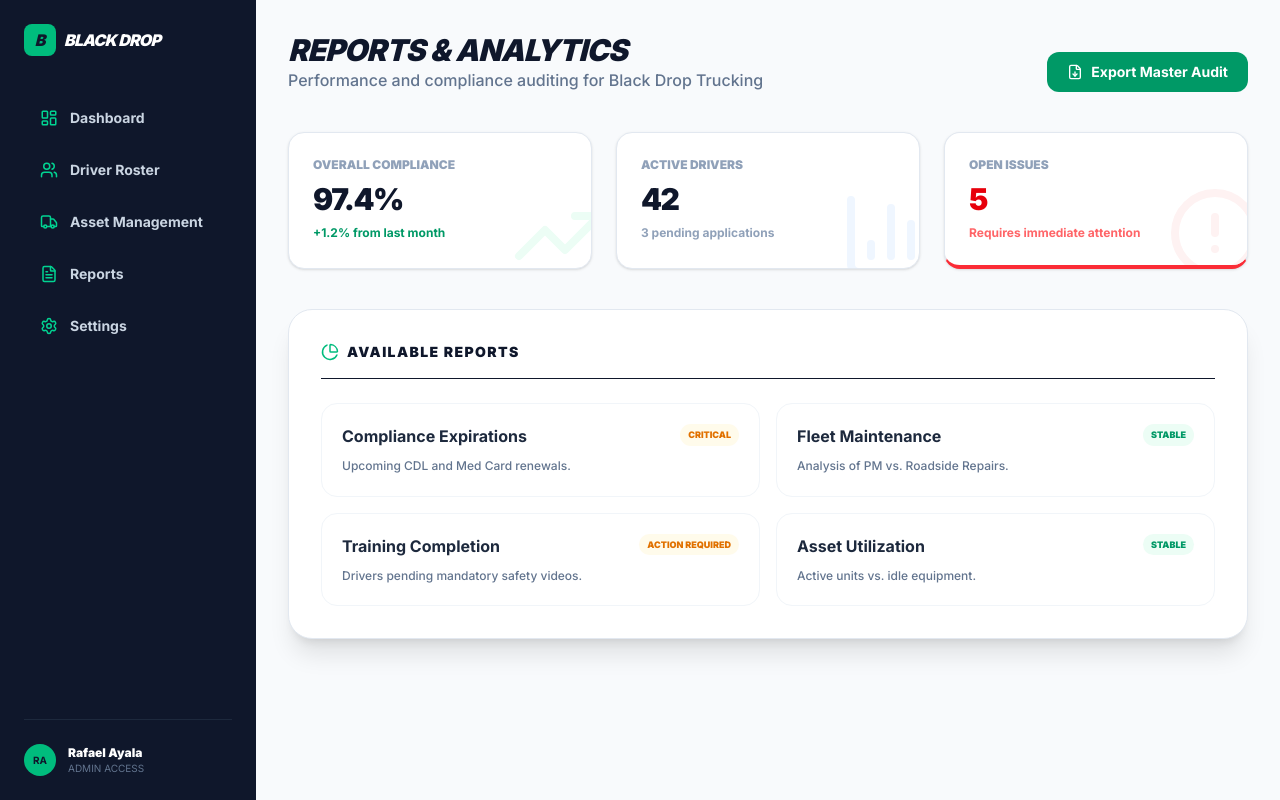
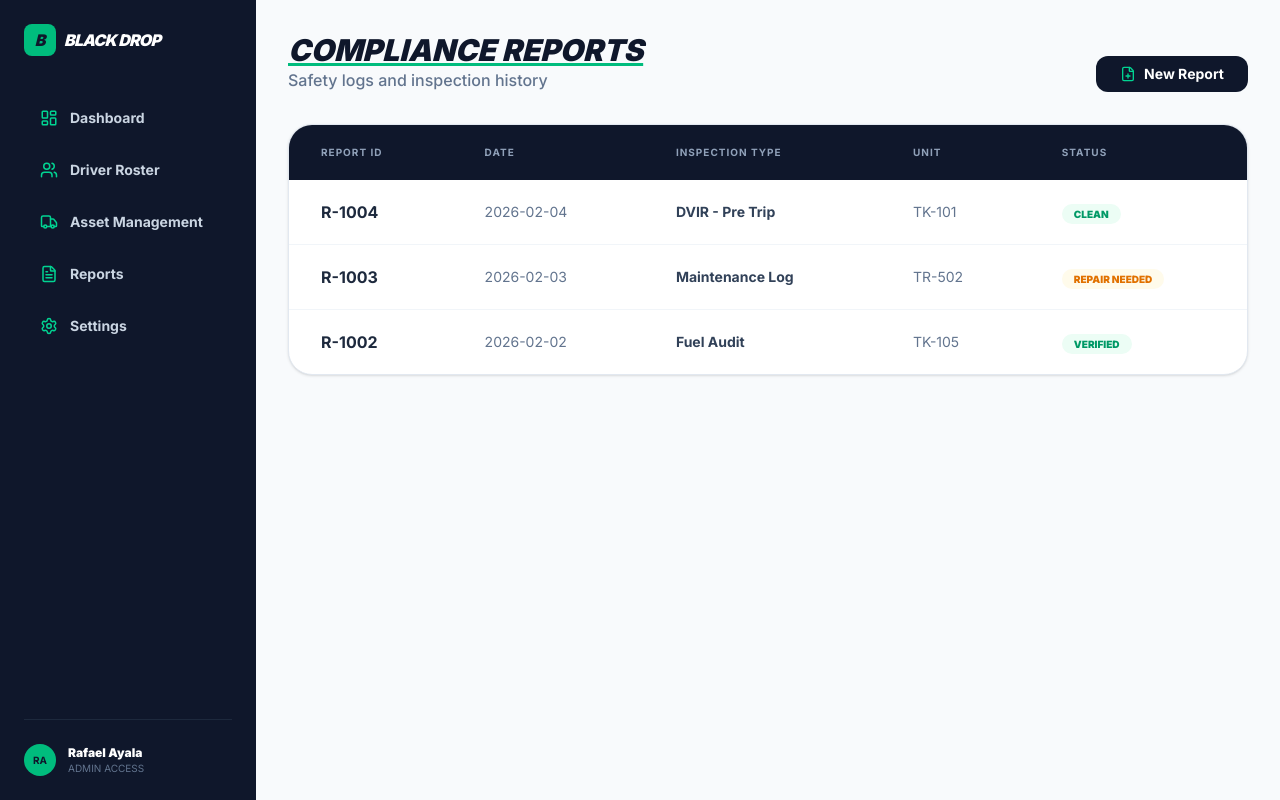
Before and after one commit to rafa09122007-svg/black-drop-compliance, a Next.js app: page /reports in a window 1280 px wide. Built offline with nearby package versions, Linux system fonts and the light colour scheme.

Commit message:
Added reports dashboard for safety logs

```diff
--- a/app/reports/page.tsx
+++ b/app/reports/page.tsx
@@ -1,69 +1,53 @@
 "use client";
-import { BarChart3, PieChart, FileDown, TrendingUp, AlertCircle } from 'lucide-react';
+import * as Lucide from 'lucide-react';
 
-export default function Reports() {
-  const reportCategories = [
-    { title: "Compliance Expirations", description: "Upcoming CDL and Med Card renewals.", status: "Critical" },
-    { title: "Fleet Maintenance", description: "Analysis of PM vs. Roadside Repairs.", status: "Stable" },
-    { title: "Training Completion", description: "Drivers pending mandatory safety videos.", status: "Action Required" },
-    { title: "Asset Utilization", description: "Active units vs. idle equipment.", status: "Stable" },
+export default function ReportsPage() {
+  const reports = [
+    { id: "R-1004", date: "2026-02-04", type: "DVIR - Pre Trip", status: "Clean", unit: "TK-101" },
+    { id: "R-1003", date: "2026-02-03", type: "Maintenance Log", status: "Repair Needed", unit: "TR-502" },
+    { id: "R-1002", date: "2026-02-02", type: "Fuel Audit", status: "Verified", unit: "TK-105" },
   ];
 
   return (
     <div className="p-8 bg-slate-50 min-h-screen">
-      <div className="max-w-6xl mx-auto">
-        <header className="flex justify-between items-end mb-10">
+      <div className="max-w-5xl mx-auto">
+        <header className="flex justify-between items-end mb-8">
           <div>
-            <h1 className="text-3xl font-black text-slate-900 tracking-tight uppercase italic">Reports & Analytics</h1>
-            <p className="text-slate-500 font-medium">Performance and compliance auditing for Black Drop Trucking</p>
+            <h1 className="text-3xl font-black text-slate-900 uppercase italic underline decoration-emerald-500">Compliance Reports</h1>
+            <p className="text-slate-500 font-medium">Safety logs and inspection history</p>
           </div>
-          <button className="bg-emerald-600 text-white px-5 py-2.5 rounded-xl font-bold text-sm hover:bg-emerald-700 transition-all flex items-center gap-2">
-            <FileDown size={16} /> Export Master Audit
+          <button className="bg-slate-900 text-white px-6 py-2 rounded-xl font-bold text-sm flex items-center gap-2">
+            <Lucide.FilePlus size={16} className="text-emerald-400" /> New Report
           </button>
         </header>
 
-        {/* High-Level KPI Grid */}
-        <div className="grid grid-cols-1 md:grid-cols-3 gap-6 mb-10">
-          <div className="bg-white p-6 rounded-2xl border border-slate-200 shadow-sm relative overflow-hidden">
-            <TrendingUp className="absolute -right-4 -bottom-4 text-emerald-50 w-24 h-24" />
-            <p className="text-xs font-black text-slate-400 uppercase mb-2">Overall Compliance</p>
-            <p className="text-3xl font-black text-slate-900 tracking-tighter">97.4%</p>
-            <p className="text-xs text-emerald-600 font-bold mt-2">+1.2% from last month</p>
-          </div>
-          <div className="bg-white p-6 rounded-2xl border border-slate-200 shadow-sm relative overflow-hidden">
-            <BarChart3 className="absolute -right-4 -bottom-4 text-blue-50 w-24 h-24" />
-            <p className="text-xs font-black text-slate-400 uppercase mb-2">Active Drivers</p>
-            <p className="text-3xl font-black text-slate-900 tracking-tighter">42</p>
-            <p className="text-xs text-slate-400 font-bold mt-2">3 pending applications</p>
-          </div>
-          <div className="bg-white p-6 rounded-2xl border border-slate-200 shadow-sm relative overflow-hidden border-b-4 border-b-red-500">
-            <AlertCircle className="absolute -right-4 -bottom-4 text-red-50 w-24 h-24" />
-            <p className="text-xs font-black text-slate-400 uppercase mb-2">Open Issues</p>
-            <p className="text-3xl font-black text-red-600 tracking-tighter">5</p>
-            <p className="text-xs text-red-400 font-bold mt-2">Requires immediate attention</p>
-          </div>
-        </div>
-
-        {/* Report Menu */}
-        <div className="bg-white rounded-3xl border border-slate-200 shadow-xl p-8">
-          <h3 className="font-black text-slate-900 uppercase tracking-widest text-sm mb-6 border-b pb-4 flex items-center gap-2">
-            <PieChart size={18} className="text-emerald-500" /> Available Reports
-          </h3>
-          <div className="grid grid-cols-1 sm:grid-cols-2 gap-4">
-            {reportCategories.map((report) => (
-              <div key={report.title} className="p-5 border border-slate-100 rounded-2xl hover:bg-slate-50 transition-all cursor-pointer group">
-                <div className="flex justify-between items-start mb-2">
-                  <h4 className="font-bold text-slate-800 group-hover:text-emerald-600 transition-colors">{report.title}</h4>
-                  <span className={`text-[9px] font-black px-2 py-1 rounded-full uppercase ${
-                    report.status === 'Stable' ? 'bg-emerald-50 text-emerald-600' : 'bg-amber-50 text-amber-600'
-                  }`}>
-                    {report.status}
-                  </span>
-                </div>
-                <p className="text-xs text-slate-500 font-medium leading-relaxed">{report.description}</p>
-              </div>
-            ))}
-          </div>
+        <div className="bg-white rounded-3xl border border-slate-200 shadow-sm overflow-hidden">
+          <table className="w-full text-left">
+            <thead>
+              <tr className="bg-slate-900 text-[10px] uppercase text-slate-400 font-bold tracking-widest">
+                <th className="px-8 py-5">Report ID</th>
+                <th className="px-8 py-5">Date</th>
+                <th className="px-8 py-5">Inspection Type</th>
+                <th className="px-8 py-5">Unit</th>
+                <th className="px-8 py-5">Status</th>
+              </tr>
+            </thead>
+            <tbody className="divide-y divide-slate-100">
+              {reports.map((report) => (
+                <tr key={report.id} className="hover:bg-slate-50 transition-colors">
+                  <td className="px-8 py-5 font-bold text-slate-800">{report.id}</td>
+                  <td className="px-8 py-5 text-sm text-slate-500">{report.date}</td>
+                  <td className="px-8 py-5 text-sm font-bold text-slate-700">{report.type}</td>
+                  <td className="px-8 py-5 text-sm font-mono text-slate-500">{report.unit}</td>
+                  <td className="px-8 py-5">
+                    <span className={`px-3 py-1 rounded-full text-[10px] font-black uppercase ${
+                      report.status === 'Clean' || report.status === 'Verified' ? 'bg-emerald-50 text-emerald-600' : 'bg-amber-50 text-amber-600'
+                    }`}>{report.status}</span>
+                  </td>
+                </tr>
+              ))}
+            </tbody>
+          </table>
         </div>
       </div>
     </div>
```
